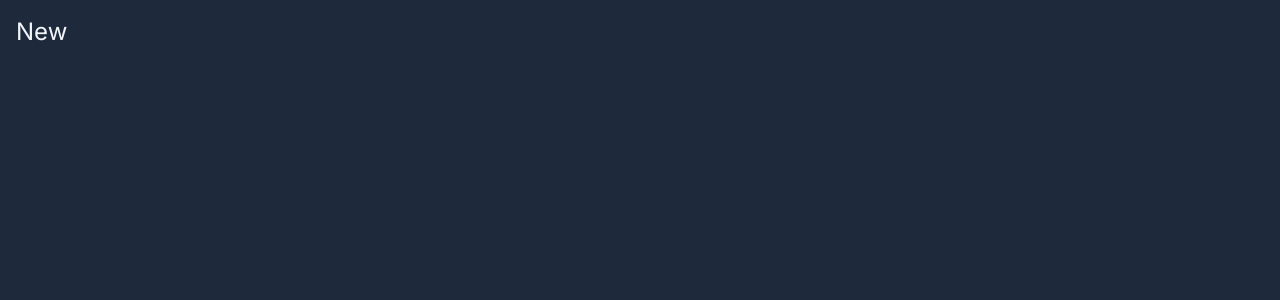
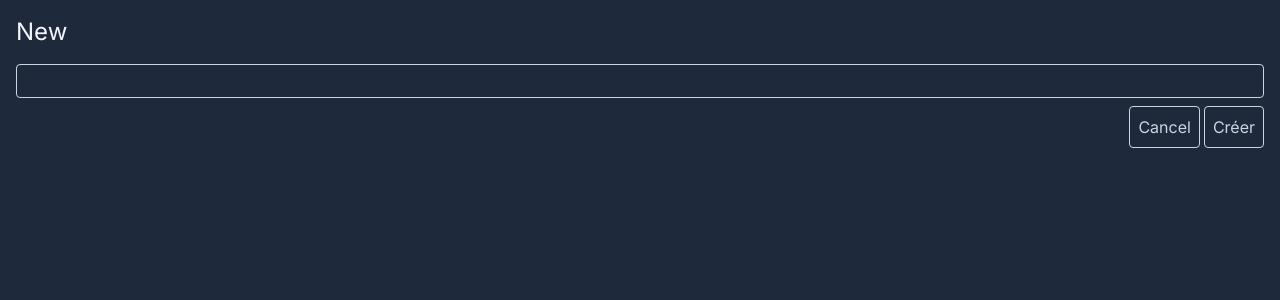
Before and after one commit to LisaDaudibon/notes_nextjs, a Next.js app: page /new in a window 1280 px wide. Shown: the top 300 px of the page. Built offline with nearby package versions, Linux system fonts and the light colour scheme.

Commit message:
creating the form to add new commit

```diff
--- a/src/app/new/page.tsx
+++ b/src/app/new/page.tsx
@@ -1,3 +1,29 @@
+import Link from "next/link"
+
 export default function New(){
-  return <h1 className="text-2xl">New</h1>
+  return <>
+    <header className="flex justify-between items-center mb-4">
+      <h1 className="text-2xl">New</h1>
+    </header>
+    <form className="flex gap-2 flex-col">
+      <input
+        type="text"
+        name="title"
+        className="border border-slate-300 bg-transparent rounded px-2 py-1 outline-none focus-within:border-slate-100"
+      >
+      </input>
+      <div className="flex gap-1 justify-end">
+        <Link
+          href=".."
+          className="border border-slate-300 text-slate-300 px-2 py-2 rounded hover:bg-slate-700 focus-within:bg-slate-700 outline-none">
+            Cancel
+          </Link>
+        <button
+          type="submit"
+          className="border border-slate-300 text-slate-300 px-2 py-2 rounded hover:bg-slate-700 focus-within:bg-slate-700 outline-none">
+            Créer
+        </button>
+      </div>
+    </form>
+  </>
 }
```
